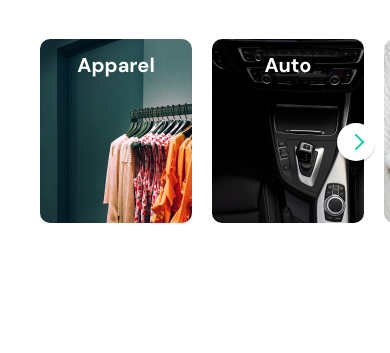
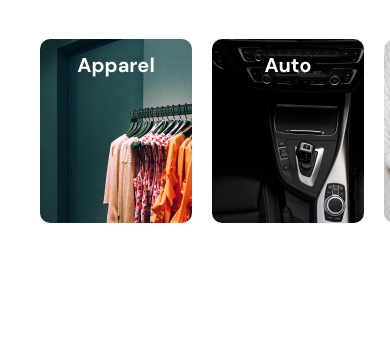
Before and after one commit to Israq/BUCKYY-VERSION-2.0-LIVE, a Django app: page / in a window 390 px wide. Shown: the part 1156-1509 px from the top of the page. Run offline with Django 4.2, Linux system fonts and the light colour scheme; some libraries are stand-ins or nearby versions.

Commit message:
Added touch functionality to cards

```diff
--- a/static/css/index.css
+++ b/static/css/index.css
@@ -593,6 +593,23 @@ label {
     overflow-x: hidden;
 }
 
+@media (max-width: 400px) {
+    .slider {
+        overflow-x: scroll;
+    }
+}
+
+/* Hide scrollbar for Chrome, Safari and Opera */
+.slider::-webkit-scrollbar {
+    display: none;
+}
+
+/* Hide scrollbar for IE, Edge and Firefox */
+.slider {
+    -ms-overflow-style: none;  /* IE and Edge */
+    scrollbar-width: none;  /* Firefox */
+}
+
 @media (max-width: 920px) {
     .slider {
         padding: 40px 0px 40px 0px;
@@ -670,6 +687,10 @@ label {
     /*box-shadow: 0px 10px 20px grey;*/
     border-radius: 10px;
     transition: all .5s ease-in-out;
+}
+
+#last-card {
+    margin-right: 40px;
 }
 
 @media (min-width: 769px) {
@@ -721,8 +742,14 @@ label {
     box-shadow: 0px 3px rgb(0, 0, 0, 0.1);
 }
 
-@media (max-width: 920px) {
-
+@media (max-width: 400px) {
+    .btn-card-left,
+    .btn-card-right {
+        display: none !important;
+    }
+}
+
+@media (max-width: 920px) {
     .btn-card-left,
     .btn-card-right {
         top: 35%;
@@ -730,7 +757,6 @@ label {
 }
 
 @media (min-width: 921px) {
-
     .btn-card-left,
     .btn-card-right {
         top: 45%;
@@ -738,7 +764,6 @@ label {
 }
 
 .btn-card-right {
-    position: absolute;
     right: 0;
     margin-right: 15px;
     margin-left: 0px;
@@ -1646,7 +1671,7 @@ form {
     display: none;
     justify-content: center;
     align-items: center;
-    z-index: 10000;
+    z-index: 1000;
 }
 
 .close-btn {
```
